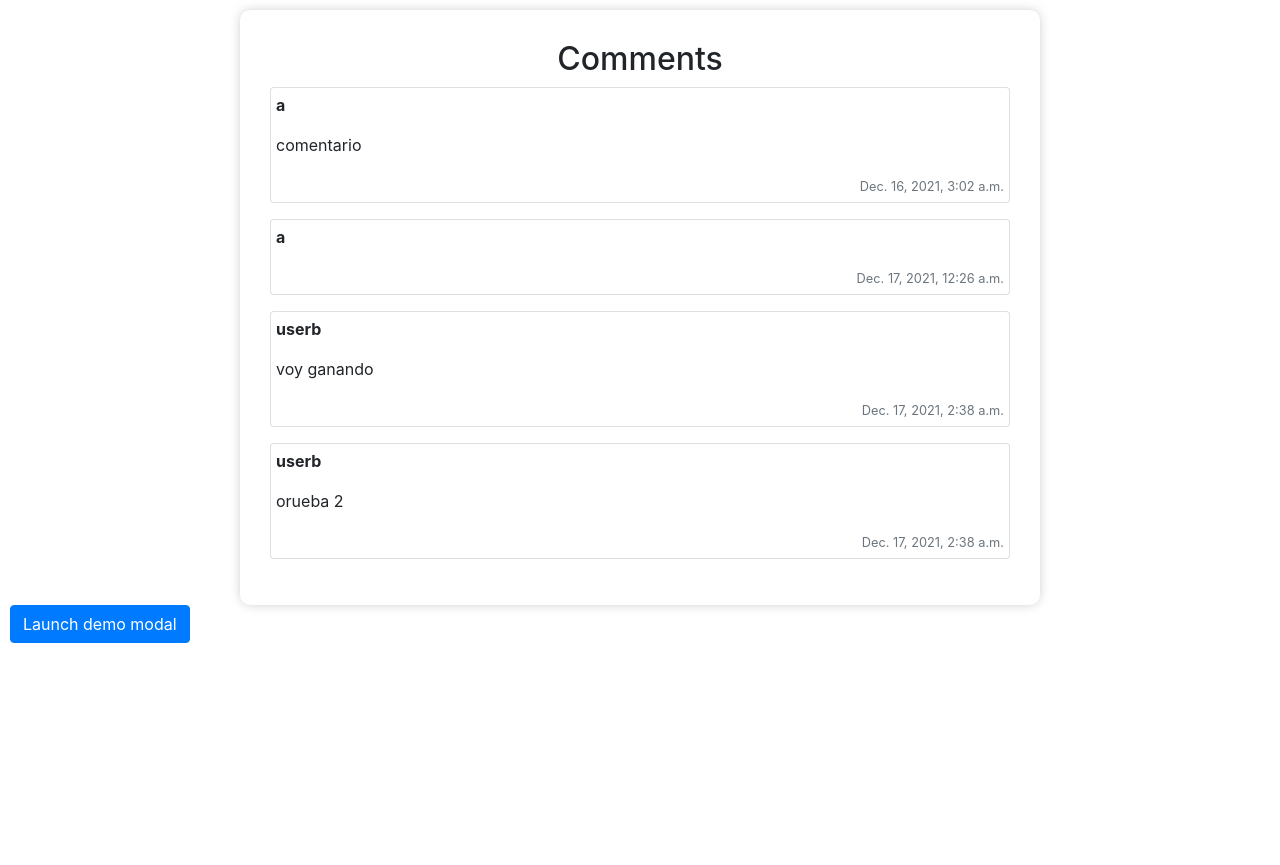
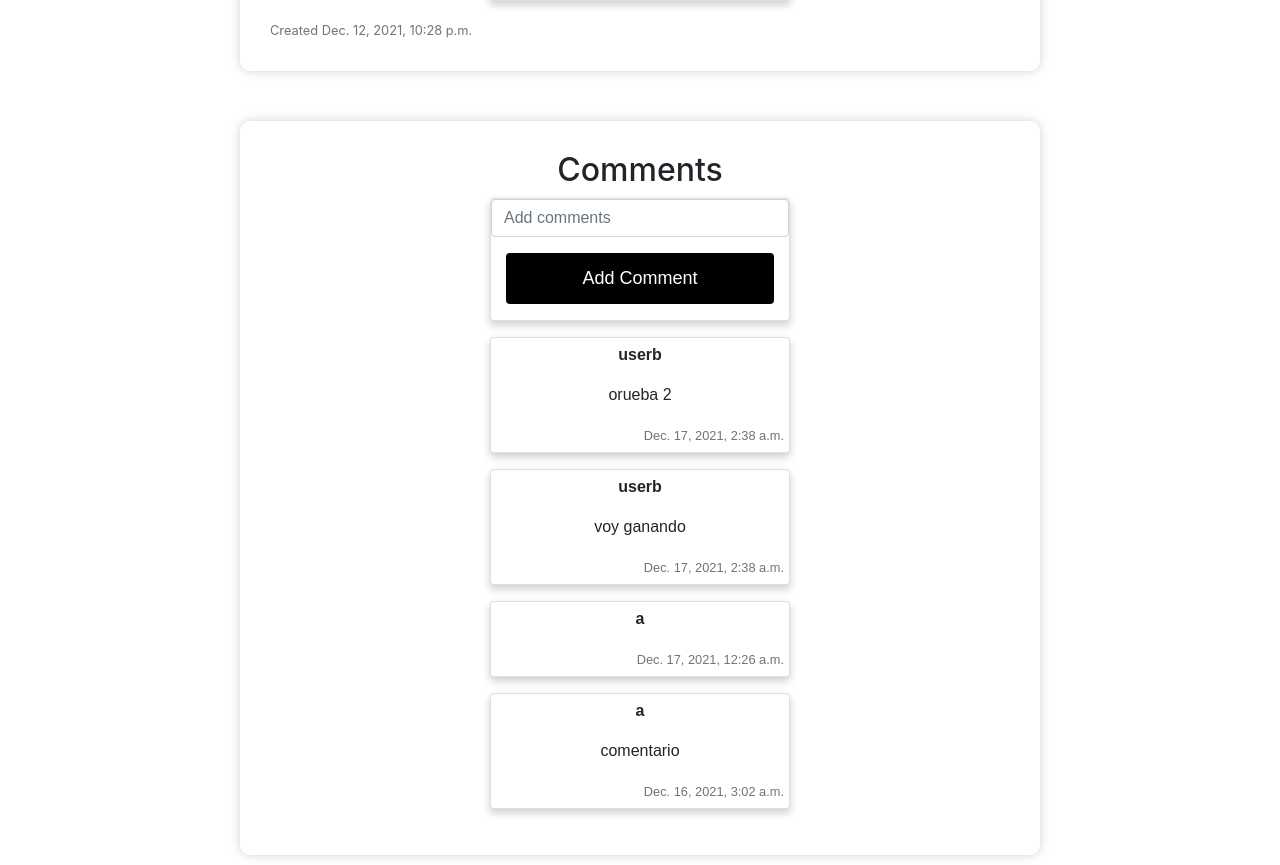
Before and after one commit to Fivera00/cs50, a Django app: page /auction/2/ in a window 1280 px wide. Shown: the part 733-1598 px from the top of the page. Before the commit the page ends 1376 px from the top, so only its background shows below. Run offline with Django 3.2, Linux system fonts and the light colour scheme; a user stored in the database is signed in; data comes from the database, SQL or seed files in the repository; both versions use the stored data as it was after the commit; some libraries are stand-ins or nearby versions.

Commit message:
improved a bit views

```diff
--- a/auctions/static/auctions/styles.css
+++ b/auctions/static/auctions/styles.css
@@ -26,3 +26,32 @@ body {
 h2{
     text-align: center;
 }
+
+.card {
+    box-shadow: 0 4px 8px 0 rgba(0, 0, 0, 0.2);
+    max-width: 300px;
+    margin: auto;
+    text-align: center;
+    font-family: arial;
+}
+
+.price {
+    color: grey;
+    font-size: 22px;
+}
+
+.card button {
+    border: none;
+    outline: 0;
+    padding: 12px;
+    color: white;
+    background-color: #000;
+    text-align: center;
+    cursor: pointer;
+    width: 100%;
+    font-size: 18px;
+}
+
+.card button:hover {
+    opacity: 0.7;
+}
--- a/auctions/templates/auctions/layout.html
+++ b/auctions/templates/auctions/layout.html
@@ -8,22 +8,14 @@
     <link rel="stylesheet" href="{% static 'auctions/styles.css' %}">
     <link rel="stylesheet" href="https://stackpath.bootstrapcdn.com/bootstrap/4.4.1/css/bootstrap.min.css"
         integrity="sha384-Vkoo8x4CGsO3+Hhxv8T/Q5PaXtkKtu6ug5TOeNV6gBiFeWPGFN9MuhOf23Q9Ifjh" crossorigin="anonymous">
-    <link rel="stylesheet" href="https://pro.fontawesome.com/releases/v5.10.0/css/fontawesome.css" integrity="sha384-eHoocPgXsiuZh+Yy6+7DsKAerLXyJmu2Hadh4QYyt+8v86geixVYwFqUvMU8X90l" crossorigin="anonymous"/>
     <script src="https://cdn.jsdelivr.net/npm/bootstrap@5.1.3/dist/js/bootstrap.bundle.min.js"
         integrity="sha384-ka7Sk0Gln4gmtz2MlQnikT1wXgYsOg+OMhuP+IlRH9sENBO0LRn5q+8nbTov4+1p"
         crossorigin="anonymous"></script>
-        <script>
-            $(function(){
-                $("#winner").modal();
-            });
-        </script>
-
 </head>
 
 <body>
     <div class="container">
         <header class="d-flex flex-wrap align-items-center justify-content-center justify-content-md-between py-3 mb-4 border-bottom">
-
             <ul class="nav col-12 col-md-auto mb-2 justify-content-center mb-md-0">
                 <li><a href="{% url 'index' %}" class="nav-link px-2 link-secondary">Active Listings</a></li>
                 <li class="nav-item dropdown">
@@ -50,9 +42,7 @@
                             <a class="nav-link" href="{% url 'logout' %}">Log Out</a>
                         </li>
                     </ul>
-
                 {% else %}
-
                     <ul class="nav col-12 col-md-auto mb-2 justify-content-center mb-md-0">
                         <a href="{% url 'login' %}" >
                             <button type="button" class="btn btn-outline-primary me-2">Login</button>
@@ -63,11 +53,8 @@
             </div>
         </header>
     </div>
-
-
     {% block body %}
         <h1>Auctions</h1>
-
     {% endblock %}
 </body>
 
--- a/auctions/templates/auctions/viewAuction.html
+++ b/auctions/templates/auctions/viewAuction.html
@@ -1,43 +1,85 @@
 {% extends "auctions/layout.html" %}
 
 {% block body %}
-
+<!-- Mostrar al ganador -->
+    {% if not auction.isActiveAuction %}
+        <div>
+            <div class="contentCard" style="max-width: 800px;">
+                <h2>Auction is closed</h2>
+                <h3 style="text-align: center;">{{ winner }}</h3>
+            </div>
+        </div>
+    {% endif  %}
+<!-- realizar la subasta -->
     <div class="contentCard" style="max-width: 800px;">
-        <h2 style="text-align: center;">{{ auction.titleItem }}</h2>
-        <p class="card-text">Started Bid: ${{ auction.priceAuction }}</p>
-        <p class="card-text">Current Bid: ${{ currentBid }}</p>
-        <p class="card-text">Category: {{ auction.categoryAuction.categoryName }}</p>
+        <h2>{{ auction.titleItem }}</h2>
         <div class="card mb-3">
+            <div class="card-body">
+                <h4 class="card-title">Details</h4>
+                <ul>
+                    <li>Seller: {{auction.userAuction.username}}</li>
+                    <li>Category: {{auction.categoryAuction.categoryName}}</li>
+                    <li>Started Bid: ${{ auction.priceAuction }}</li>
+                </ul>
+            </div>
             <div class="row g-0" style="justify-content: space-evenly;">
                 <div class="col-md-6">
-                    <img src="{{auction.imageItem}}" class="img-fluid rounded-start" alt="...">
+                    {% if user.is_authenticated %}
+                    <div style="position: absolute; right: 0px;padding-right: 15px;">
+                        <form action="{% url 'addwatchlist' %}" method="POST" enctype="multipart/form-data">
+                            {% csrf_token %}
+                            <div class="btn-group">
+                                <input type="text" hidden name="idAuction" value="{{ auction.id }}">
+                                <input type="submit" value = "watchlist" class="btn btn-warning btn-sm">
+                            </div>
+                        </form>
+                    </div>
+                    <img src="{{auction.imageItem}}" class="img-fluid rounded-start" alt="{{auction.descriptionItem}}">
+                {% endif %}
                 </div>
                 <div class="col-md-4">
                         <form action="{% url 'auction' auction.id %}" method="POST" style="margin-top: 10px;">
                             {% csrf_token %}
-                            <div class="mb-3">
+                            <!--  Si el usuario es el propietario no podra apostar -->
+                            {% if user.id == auction.userAuction.id %}
+                                <div class="mb-3">
+                                    <label class="form-label">Current Bid: ${{ currentBid }}</label>
+                                    <input type="number" class="form-control" name="bid" value="0" disabled>
+                                    <!-- {{formBid}} -->
+                                </div>
+                                <div class="col-auto">
+                                    <button type="button" class="btn btn-secondary mb-3" disableb>Add Bit</button>
+                                </div>
 
-                                <label class="form-label">Current Bid</label>
-                                <input type="number" class="form-control" name="bid" value="0">
-                                <!-- {{formBid}} -->
-                            </div>
-                            <div class="mb-3">
-                                <label class="form-label">Any Comment</label>
-                                <textarea class="form-control" name="comment" rows="3"></textarea>
-                                <!-- {{formComment}} -->
-                            </div>
-                            {% if user.id == auction.userAuction.id %}
+                            {% else %}
+
                                 <div class="col-auto">
-                                    <button type="button" class="btn btn-secondary mb-3" disable>Add Bit</button>
-                                </div>
-                            {% else %}
-                                <div class="col-auto">
-                                    <button type="submit" class="btn btn-primary mb-3">Add Bit</button>
+                                    <!-- si la subasta esta cerrada estara desactivada los botones -->
+                                    {% if not auction.isActiveAuction %}
+                                        <div class="mb-3">
+                                            <label class="form-label">Current Bid: ${{ currentBid }}</label>
+                                            <input type="number" class="form-control" name="bid" value="0" disabled>
+                                            <!-- {{formBid}} -->
+                                        </div>
+                                        <div class="col-auto">
+                                            <button type="button" class="btn btn-secondary mb-3" disabled >Add Bit</button>
+                                        </div>
+                                    {% else %}
+                                        <div class="mb-3">
+                                            <label class="form-label">Current Bid: ${{ currentBid }}</label>
+                                            <input type="number" class="form-control" name="bid" value="0">
+                                            <!-- {{formBid}} -->
+                                        </div>
+                                        <div class="col-auto">
+                                            <button type="submit" class="btn btn-primary mb-3" >Add Bit</button>
+                                        </div>
+
+                                    {% endif %}
                                 </div>
                             {% endif %}
+
                             <p class="h5" style="color: red; text-align: center;"><small>{{ message }}</small></p>
                         </form>
-
                 </div>
             </div>
         </div>
@@ -47,15 +89,27 @@
             {% csrf_token %}
             <button type="submit" class="btn btn-warning">Close Auction</button>
         </form>
-
         {% endif %}
 
     </div>
-
     <!-- Seccion de comentarios -->
     <div>
+
         <div class="contentCard" style="max-width: 800px;">
             <h2>Comments</h2>
+            <div class="card mb-3">
+                <form action="{% url 'comment' auction.id %}" method="POST" >
+                    {% csrf_token %}
+                    <div class="mb-3">
+                        <!-- <label class="form-label">Any Comment</label> -->
+                        <input type="text" class="form-control" name="comment" required placeholder="Add comments"></input>
+                        <!-- {{formComment}} -->
+                    </div>
+                    <div class="col-auto">
+                        <button type="submit" class="btn btn-primary mb-3">Add Comment</button>
+                    </div>
+                </form>
+            </div>
             {% for comment in comments %}
                 <div class="card mb-3">
                     <div class="card-text" style="padding: 5px;">
@@ -65,22 +119,6 @@
                     </div>
                 </div>
             {% endfor %}
-
         </div>
     </div>
-    <button type="button" class="btn btn-primary" data-bs-toggle="modal" data-bs-target="#winner">
-        Launch demo modal
-      </button>
-    <!-- Modal WINNER -->
-    <div class="modal fade" id="winner" tabindex="-1" aria-labelledby="exampleModalLabel" aria-hidden="true">
-        <div class="modal-dialog">
-          <div class="modal-content">
-
-            <div class="modal-body">
-              Are you winner
-            </div>
-          </div>
-        </div>
-      </div>
-
 {% endblock %}
--- a/auctions/urls.py
+++ b/auctions/urls.py
@@ -12,5 +12,6 @@ urlpatterns = [
     path("addwatchlist", views.addWatchlist, name="addwatchlist"),
     path("watchlist", views.listWacthlist, name="watchlist"),
     path("auction/<str:idAuction>/", views.viewAuction, name="auction"),
-    path("close/<str:idAuction>/", views.closeAuction, name="close")
+    path("close/<str:idAuction>/", views.closeAuction, name="close"),
+    path("comment/<str:idAuction>/", views.addComment, name="comment")
 ]
--- a/auctions/views.py
+++ b/auctions/views.py
@@ -12,7 +12,6 @@ from .forms import *
 def index(request):
     listing = Auctions.objects.filter(isActiveAuction = True)
     categories = Categories.objects.all()
-
     #SI no hay usuario logueado se muestra solo dos campos
     if request.user.id is None:
         context = {
@@ -140,21 +139,23 @@ def searchCategoryAuction(request, category):
 
 @login_required
 def addWatchlist(request):
+
     if request.method == 'POST':
+        idAuction = request.POST["idAuction"]
         _userWatchlist = request.user
-        _auctionWatchlist = Auctions.objects.get(pk=request.POST["idAuction"])
+        _auctionWatchlist = Auctions.objects.get(pk=idAuction)
         if Watchlist.objects.filter(userWatchlist = _userWatchlist, auctionWatchlist = _auctionWatchlist):
             _userWatchlist.userWatchlist.filter(auctionWatchlist = _auctionWatchlist).delete()
-            return HttpResponseRedirect(reverse("index"))
+            return HttpResponseRedirect(reverse('auction', args=(idAuction)))
         else:
             watchlist = Watchlist(
                 userWatchlist = _userWatchlist,
                 auctionWatchlist = _auctionWatchlist
             )
             watchlist.save()
-            return HttpResponseRedirect(reverse("index"))
+            return HttpResponseRedirect(reverse('auction', args=(idAuction)))
     else:
-        return HttpResponseRedirect(reverse("index"))
+        return HttpResponseRedirect(reverse('index'))
 
 @login_required
 def listWacthlist(request):
@@ -170,72 +171,71 @@ def listWacthlist(request):
 def viewAuction(request, idAuction):
     validAuction = Auctions.objects.filter(id = idAuction)
     auction = Auctions.objects.get(id = idAuction)
+    currentBid = 0
+    winner = ""
 
     # Si no hay una puja inicial, toma el valor referencial de la subasta
     bid = Bid.objects.filter(auctionBid = idAuction).last()
-    currentBid = 0
     if bid is None:
         currentBid = auction.priceAuction
     else:
         currentBid = bid.bidPrice
 
-    # si es ganador de una subasta
-    # aa = Auctions.objects.get(pk = idAuction, isActiveAuction = False)
-    # if Auctions.objects.get(pk = idAuction, isActiveAuction = False) is None:
-    #     iswinner = Bid.objects.filter(userBid = request.user, auctionBid = idAuction).last()
-    #     # print(iswinner.userBid.username)
-    #     if iswinner:
-    #         print("el ganador no eres tu es:")
-    #     else:
-    #         print("el ganadores:")
-    winner = Bid.objects.filter(auctionBid = idAuction).last()
+    # obtener el ganador de la subasta
     if Auctions.objects.filter(pk = idAuction, isActiveAuction = False):
-        print(winner)
-        return HttpResponseRedirect(reverse('index'))
+        userWinner = Bid.objects.filter(auctionBid = idAuction).last()
+        if request.user == userWinner.userBid:
+            winner = "You're winner!!!"
 
+    if request.method == 'GET':
+        allComment = Comments.objects.filter(auctionComment = auction).order_by('-commentPosted')
+        if validAuction:
+            context={
+                'categories': Categories.objects.all(),
+                'auction': auction,
+                'watchlist_count': request.user.userWatchlist.all().count(),
+                'currentBid': currentBid,
+                'comments': allComment,
+                'winner': winner
+            }
+            return render(request, "auctions/viewAuction.html", context)
+        else:
+            print("No existe la subasta")
+            return HttpResponseRedirect(reverse("index"))
     else:
-        if request.method == 'GET':
-            allComment = Comments.objects.filter(auctionComment = auction)
-            if validAuction:
-                context={
-                    'categories': Categories.objects.all(),
-                    'auction': auction,
-                    'watchlist_count': request.user.userWatchlist.all().count(),
-                    'currentBid': currentBid,
-                    'comments': allComment
-                }
-                return render(request, "auctions/viewAuction.html", context)
-            else:
-                print("No existe la subasta")
-                return HttpResponseRedirect(reverse("index"))
+        _bid = request.POST["bid"]
+        if int(_bid) > currentBid:
+            userBid = Bid(
+                bidPrice = _bid,
+                userBid = request.user,
+                auctionBid = auction
+            )
+            userBid.save()
         else:
-            _bid = request.POST["bid"]
-            _commment = request.POST["comment"]
-            if int(_bid) > currentBid:
-                userBid = Bid(
-                    bidPrice = _bid,
-                    userBid = request.user,
-                    auctionBid = auction
-                )
-                userBid.save()
-                if _commment != "":
-                    auctionCommet = Comments(
-                        comment = _commment,
-                        userComment = request.user,
-                        auctionComment = auction
-                    )
-                    auctionCommet.save()
-            else:
-                context={
-                    'categories': Categories.objects.all(),
-                    'auction': auction,
-                    'watchlist_count': request.user.userWatchlist.all().count(),
-                    'currentBid': currentBid,
-                    'message': "Error! Invalid bid amount!"
-                }
-                return render(request, "auctions/viewAuction.html", context)
+            context={
+                'categories': Categories.objects.all(),
+                'auction': auction,
+                'watchlist_count': request.user.userWatchlist.all().count(),
+                'currentBid': currentBid,
+                'message': "Error! Invalid bid amount!"
+            }
+            return render(request, "auctions/viewAuction.html", context)
 
-            return HttpResponseRedirect(reverse('auction', args=(idAuction)))
+        return HttpResponseRedirect(reverse('auction', args=(idAuction)))
+
+def addComment(request, idAuction):
+    auction = Auctions.objects.get(id = idAuction)
+    _commment = request.POST["comment"]
+    if _commment != "":
+        auctionCommet = Comments(
+            comment = _commment,
+            userComment = request.user,
+            auctionComment = auction
+        )
+        auctionCommet.save()
+        return HttpResponseRedirect(reverse('auction', args=(idAuction)))
+    else:
+        return HttpResponseRedirect(reverse('auction', args=(idAuction)))
 
 def closeAuction(request, idAuction):
     if request.method == "POST":
```
Also changed, not shown: auctions/forms.py (+0 -12 lines), auctions/models.py (+5 -5 lines), auctions/templates/auctions/index.html (+10 -22 lines), auctions/templates/auctions/watchlist.html (+14 -20 lines), db.sqlite3. Lines whose indentation alone changed are shown as unchanged.
